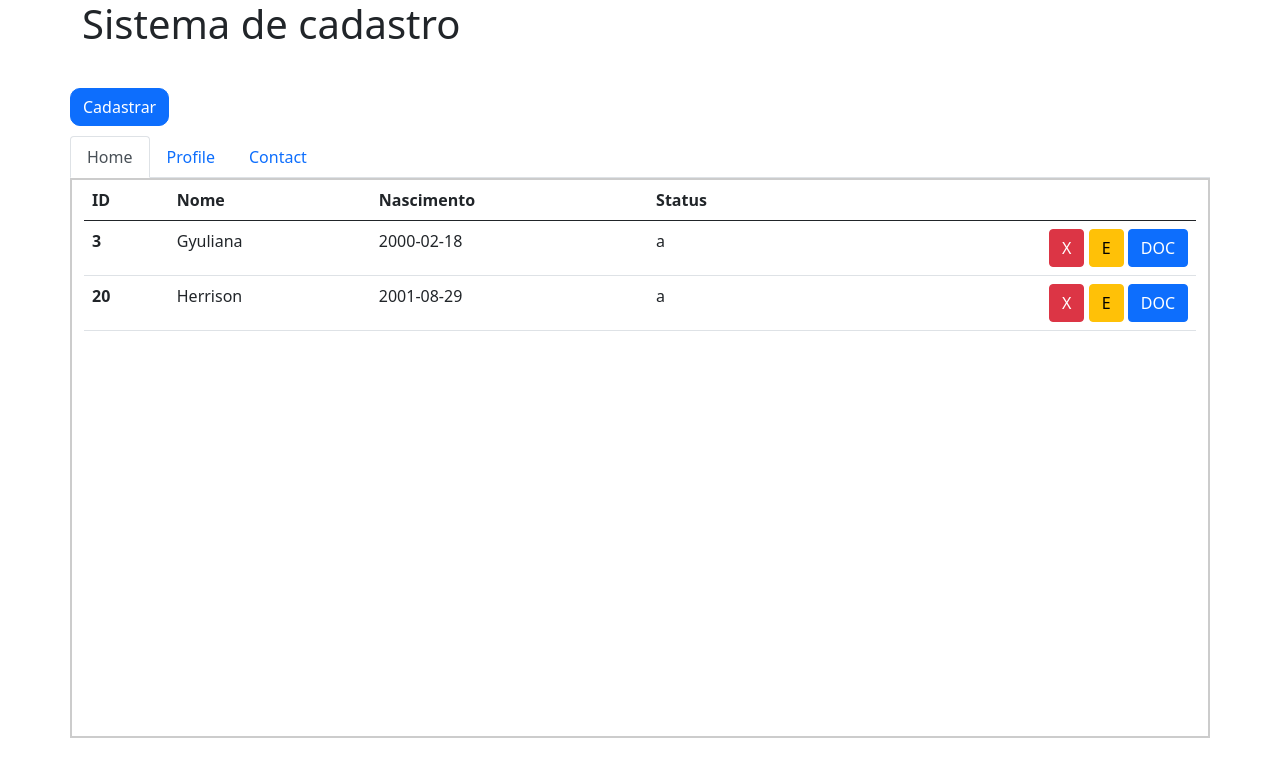
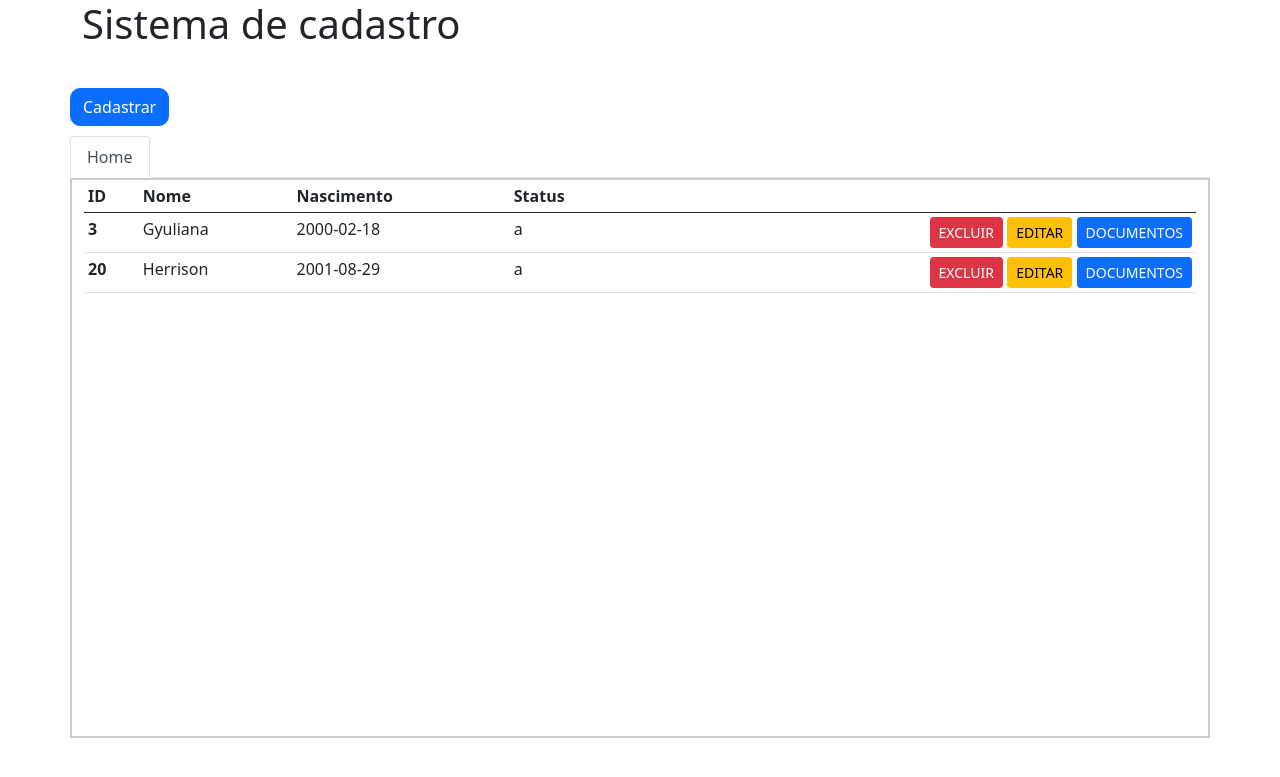
Before and after one commit to HerrisonTr/crud-com-modal, a PHP site: page /app/index.php in a window 1280 px wide. Shown: the top 777 px of the page. Run offline with PHP 8.4, Linux system fonts and the light colour scheme; data comes from the database, SQL or seed files in the repository.

Commit message:
Alterando nomenclatura

```diff
--- a/app/index.php
+++ b/app/index.php
@@ -88,12 +88,6 @@ include '../config/conexao.php';
                 <li class="nav-item" role="presentation">
                     <a class="nav-link active" id="home-tab" data-bs-toggle="tab" href="#home" role="tab" aria-controls="home" aria-selected="true">Home</a>
                 </li>
-                <li class="nav-item" role="presentation">
-                    <a class="nav-link" id="profile-tab" data-bs-toggle="tab" href="#profile" role="tab" aria-controls="profile" aria-selected="false">Profile</a>
-                </li>
-                <li class="nav-item" role="presentation">
-                    <a class="nav-link" id="contact-tab" data-bs-toggle="tab" href="#contact" role="tab" aria-controls="contact" aria-selected="false">Contact</a>
-                </li>
             </ul>
             <div class="tab-content" id="myTabContent">
 
@@ -103,7 +97,7 @@ include '../config/conexao.php';
                 ?>
 
                 <div class="tab-pane fade show active" id="home" role="tabpanel" aria-labelledby="home-tab">
-                    <table class="table">
+                    <table class="table table-sm w-100">
                         <thead>
                             <tr>
                                 <th scope="col">ID</th>
@@ -122,16 +116,15 @@ include '../config/conexao.php';
                                     <td><?php echo $rowCli[2] ?></td>
                                     <td><?php echo $rowCli[3] ?></td>
                                     <td>
-                                        <div style="max-width: 200px; float:right;">
-
-                                            <?php include 'include/modal-editar.php';
-                                            include 'include/modal-doc.php';
-                                            ?>
-
-                                            <a class="btn btn-danger" href="include/excluir.php?idcli=<?php echo $rowCli[0] ?>">X</a>
-                                            <button class="btn btn-warning" data-bs-toggle="modal" data-bs-target="#modalEditar<?php echo $rowCli[0]?>">E</button>
-                                            <button class="btn btn-primary" data-bs-toggle="modal" data-bs-target="#modalDoc<?php echo $rowCli[0]?>">DOC</button>
-                                        </div>
+										<?php
+										include 'include/modal-editar.php';
+										include 'include/modal-doc.php';
+										?>
+										<div class='w-100 text-end'>
+											<a class="btn btn-danger btn-sm font-12" href="include/excluir.php?idcli=<?php echo $rowCli[0] ?>">EXCLUIR</a>
+											<button class="btn btn-warning btn-sm font-12" data-bs-toggle="modal" data-bs-target="#modalEditar<?php echo $rowCli[0]?>">EDITAR</button>
+											<button class="btn btn-primary btn-sm font-12" data-bs-toggle="modal" data-bs-target="#modalDoc<?php echo $rowCli[0]?>">DOCUMENTOS</button>
+										</div>
                                     </td>
 
                                 </tr>
```
